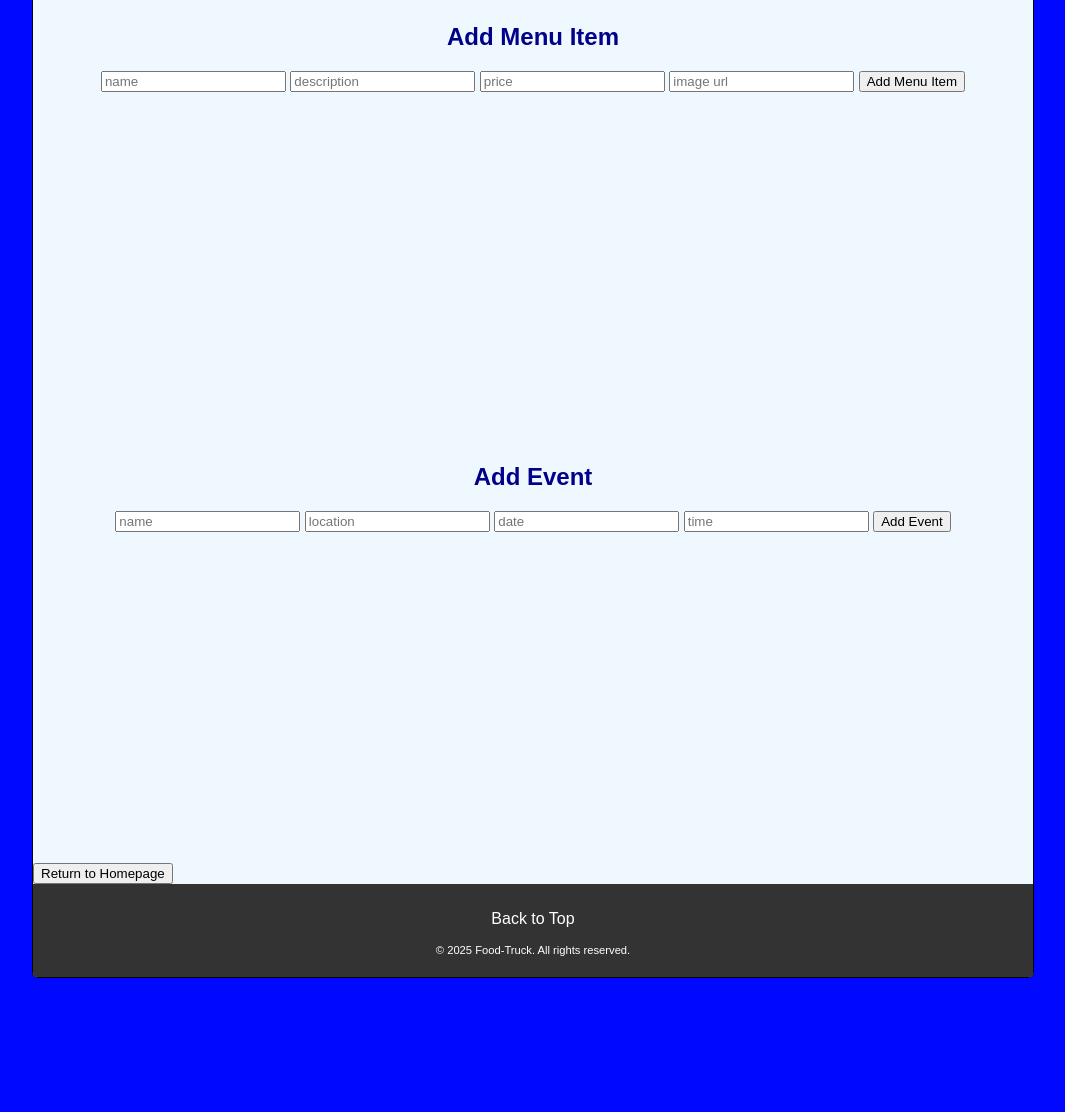
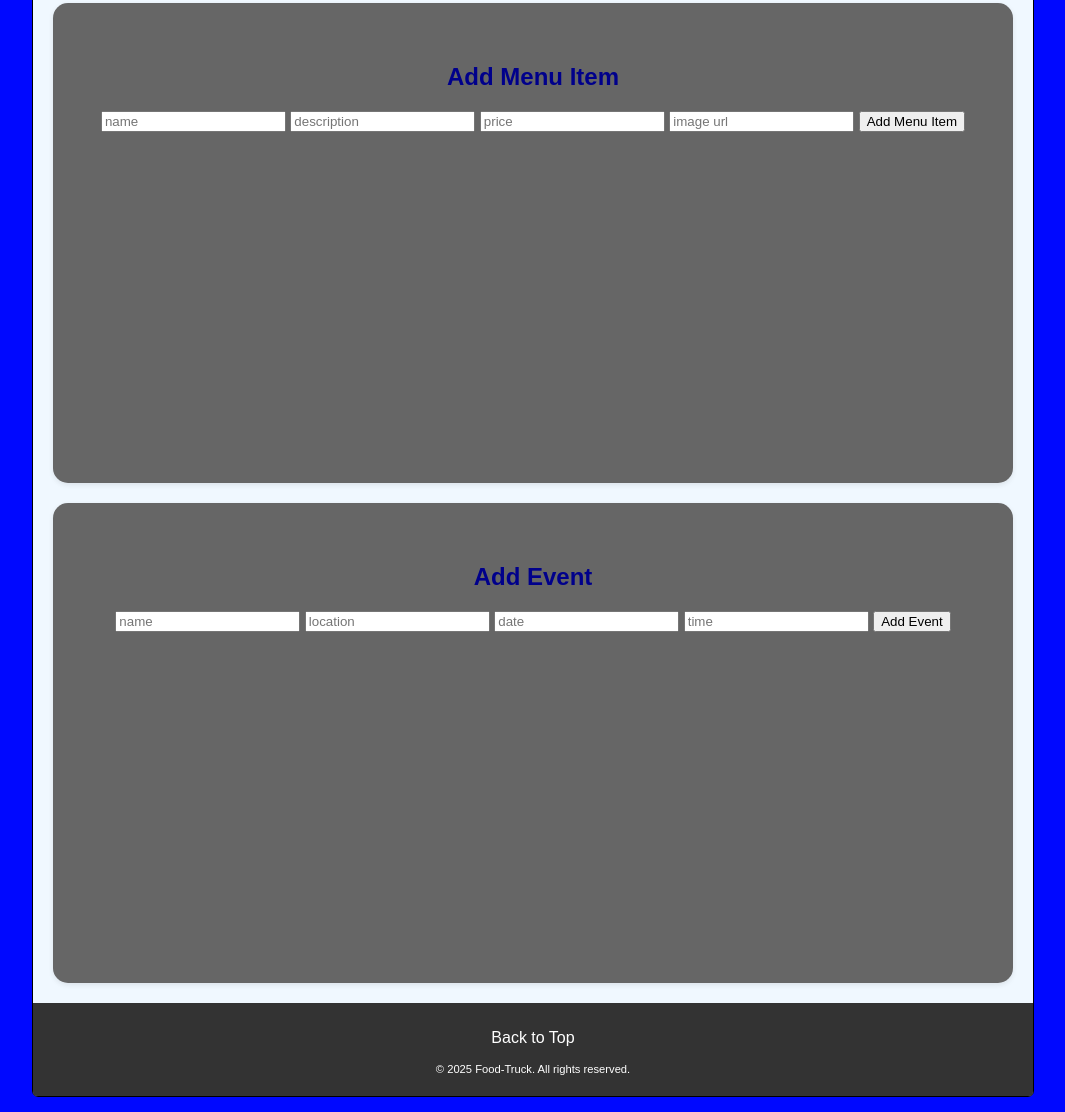
Before and after one commit to EchosOfSummer/food-truck, a website: page public/admin.html in a window 1280 px wide. Shown: the part 174-1286 px from the top of the page, without its empty margins (107-1172 px from the left). Before the commit the page ends 1167 px from the top, so only its background shows below. Drawn offline with Linux system fonts and the light colour scheme.

Commit message:
progress..

```diff
--- a/public/admin.html
+++ b/public/admin.html
@@ -18,6 +18,7 @@
             <a href="/admin.html">Admin</a>
         </nav>
         <main>
+            <div id="menu">
                 <section>
                     <form id="addItem">
                         <h2>Add Menu Item</h2>
@@ -29,7 +30,9 @@
                     </form>
                 <h3 id="menuAdded"></h3>
             </section>
+            </div>
 
+            <div id="events">
                 <section>
                     <form id="addEvent">
                         <h2>Add Event</h2>
@@ -40,10 +43,7 @@
                         <button type="submit">Add Event</button>
                     </form>
                 </section>
-
-            <form action="/">
-                <input type="submit" value="Return to Homepage" />
-            </form>
+            </div>
         </main>
     <footer>
             <div>
```
Lines whose indentation alone changed are shown as unchanged.
